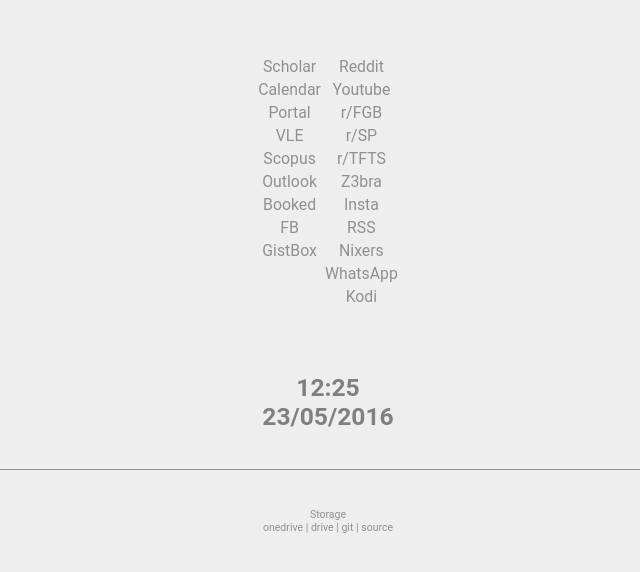
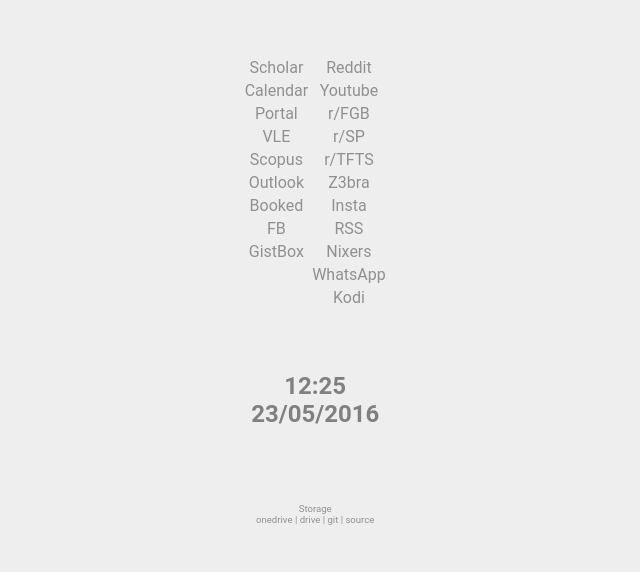
Before and after one commit to fraun/fraun.github.io, a plain HTML site: page index.html in a window 1280 px wide. Shown: the part 114-686 px from the top of the page, without its empty margins (320-960 px from the left). Drawn offline with Linux system fonts and the light colour scheme.

Commit message:
Update hompage.css

```diff
--- a/css/hompage.css
+++ b/css/hompage.css
@@ -3,7 +3,7 @@ body {
     background-color: #eeeeee;
     text-align: center;
     font-family: "Roboto", sans-serif, Helvetica, Calibri;
-    font-size: 110%;
+
     opacity:0;
     transition: opacity 0.5s;
     -webkit-transition: opacity 0.5s;
@@ -13,7 +13,7 @@ body {
     text-align: center;
     margin-top: 2%;
     color: #808080;
-    font-size: 140%;
+    font-size: 150%;
     padding-bottom: 3%;
 }
 
@@ -22,24 +22,21 @@ input[type=text]:focus {
 }
 table, td, th {
     margin: auto;
-    width: 10%;
+
     border: 0px solid black;
 }
 div.outer {
 	display: table;
     position: absolute;
-    height: 100%;
-    width: 100%;
+    height: 99%;
+    width: 98%;
 }
 div.middle {
     display: table-cell;
     vertical-align: middle;
 }
 div.links {
-	margin-left: auto;
-    	margin-right: auto;
-    	width: 100%;
-	font-size: 90%;
+  font-size: 100%;
   padding-bottom: 3%;
 }
 
@@ -47,7 +44,8 @@ footer {
     font-size: 60%;
     padding-top: 3%;
     color: #909090;
-    border-top:1px solid #909090;
+
+
 }
 a:link {
 	text-decoration: none;
```
